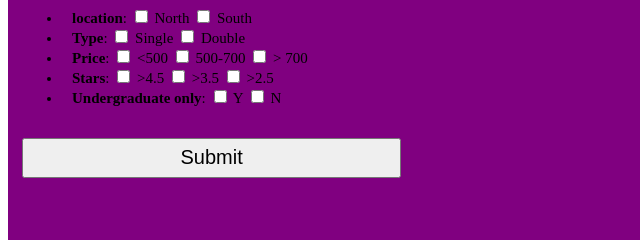
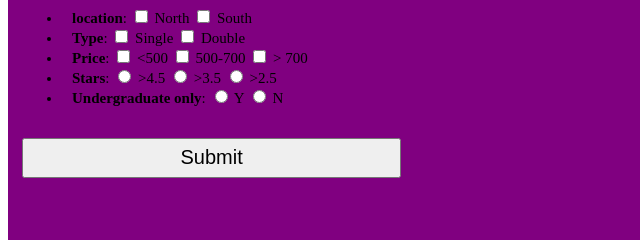
Before and after one commit to eecs394-spr15/DormIt, a website: page app/homepage/views/search.html in a window 1280 px wide. Shown: the part 134-374 px from the top of the page, 0-640 px from the left. Drawn offline with Linux system fonts and the light colour scheme; files that its build step writes are made by us from their sources.

Commit message:
Since only one box can be selected under some category, I changed it into radio.

```diff
--- a/app/homepage/views/search.html
+++ b/app/homepage/views/search.html
@@ -43,15 +43,17 @@
 
                 <li class="choice item item-checkbox">
                     <strong>Stars</strong>:
-                    <input type="checkbox"> >4.5
-                    <input type="checkbox"> >3.5
-                    <input type="checkbox"> >2.5
+                    <input name="stars" type="radio"> >4.5
+                    <input name="stars" type="radio"> >3.5
+                    <input name="stars" type="radio"> >2.5
                 </li>
 
                 <li class="choice item item-checkbox">
+                    <form>
                     <strong>Undergraduate only</strong>:
-                    <input type="checkbox"> Y
-                    <input type="checkbox"> N
+                    <label><input name="dorm" type="radio"> Y</label>
+                    <label><input name="dorm" type="radio"> N</label>
+                    </form>
                 </li>
             </ul>
 
```
